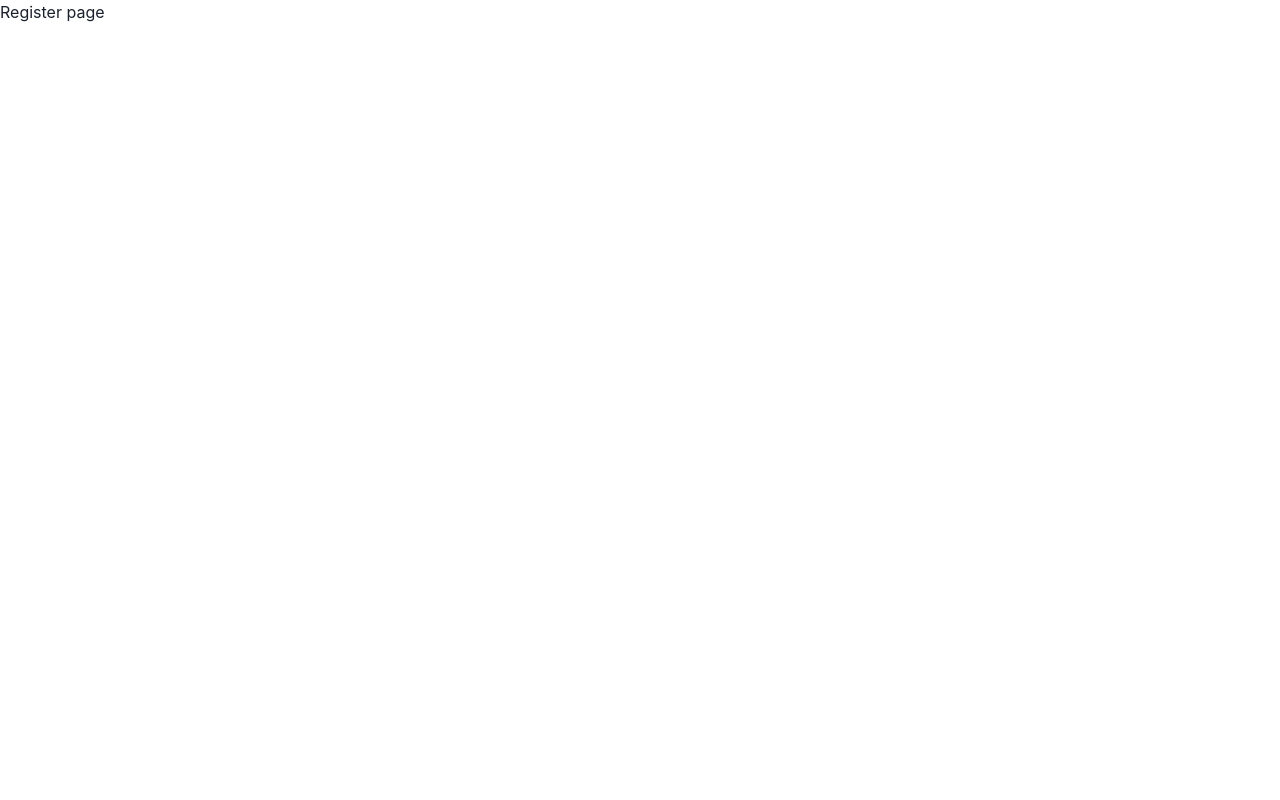
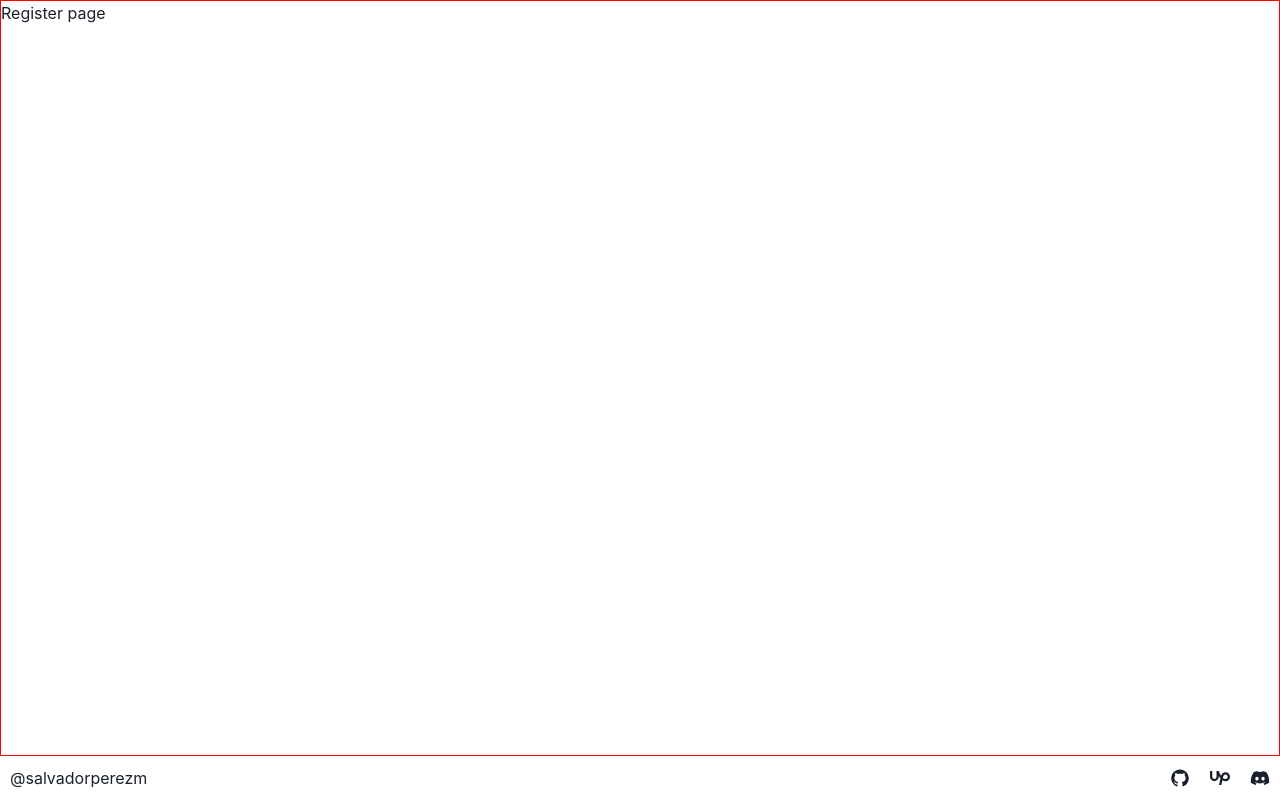
Before and after one commit to salvadorperezm/to-do-app, a React (Vite) app: page /register in a window 1280 px wide. Built offline with nearby package versions, Linux system fonts and the light colour scheme.

Commit message:
form footer component added

```diff
--- a/package.json
+++ b/package.json
@@ -16,6 +16,7 @@
     "framer-motion": "^8.5.2",
     "react": "^18.2.0",
     "react-dom": "^18.2.0",
+    "react-icons": "^4.7.1",
     "react-router-dom": "^6.7.0"
   },
   "devDependencies": {
--- a/src/chakra/theme.js
+++ b/src/chakra/theme.js
@@ -1,6 +1,6 @@
 import { extendTheme } from "@chakra-ui/react";
 
-const theme = extendTheme({
+const customTheme = extendTheme({
   colors: {
     main: "#0075f2",
     black: "#000000",
@@ -13,6 +13,14 @@ const theme = extendTheme({
       900: "#d1d1d1",
     },
   },
+  breakpoints: {
+    sm: "320px",
+    md: "768p",
+    lg: "960px",
+    xl: "1200px",
+  },
 });
 
+const theme = extendTheme({ customTheme });
+
 export default theme;
--- /dev/null
+++ b/src/components/Footer/FooterForm/FooterForm.jsx
@@ -0,0 +1,38 @@
+import { Box, Text, Link } from "@chakra-ui/react";
+import { AiFillGithub } from "react-icons/ai";
+import { SiUpwork } from "react-icons/si";
+import { FaDiscord } from "react-icons/fa";
+
+import { icon, iconsContainer, mainContainer } from "./FooterFormStyles";
+
+export const FooterForm = () => {
+  return (
+    <Box {...mainContainer}>
+      <Box>
+        <Link isExternal href="https://github.com/salvadorperezm">
+          @salvadorperezm
+        </Link>
+      </Box>
+      <Box {...iconsContainer}>
+        <Link isExternal href="https://github.com/salvadorperezm">
+          <Box>
+            <AiFillGithub {...icon} />
+          </Box>
+        </Link>
+        <Link
+          isExternal
+          href="https://www.upwork.com/freelancers/~018af8c84df7c21c03"
+        >
+          <Box>
+            <SiUpwork {...icon} />
+          </Box>
+        </Link>
+        <Link isExternal href="https://discordapp.com/users/salva#4492">
+          <Box>
+            <FaDiscord {...icon} />
+          </Box>
+        </Link>
+      </Box>
+    </Box>
+  );
+};
--- /dev/null
+++ b/src/components/Footer/FooterForm/FooterFormStyles.js
@@ -0,0 +1,19 @@
+export const mainContainer = {
+  display: `flex`,
+  flexDirection: { base: `column-reverse`, md: `row` },
+  alignItems: `center`,
+  justifyContent: { base: `center`, md: `space-between` },
+  gap: { base: `5px` },
+  padding: `10px`,
+  backgroundColor: `grey.400`,
+};
+
+export const iconsContainer = {
+  display: `flex`,
+  alignItems: `center`,
+  gap: `20px`,
+};
+
+export const icon = {
+  size: `20px`,
+};
--- /dev/null
+++ b/src/components/Footer/FooterForm/index.js
@@ -0,0 +1 @@
+export * from "./FooterForm";
--- /dev/null
+++ b/src/components/Footer/index.js
@@ -0,0 +1 @@
+export * from "./FooterForm";
--- a/src/components/index.js
+++ b/src/components/index.js
@@ -1 +1,2 @@
 export * from "./RequiredAuth";
+export * from "./Footer";
--- /dev/null
+++ b/src/layout/FormLayout/FormLayout.jsx
@@ -0,0 +1,13 @@
+import { Box, Text } from "@chakra-ui/react";
+import { FooterForm } from "../../components/Footer/FooterForm/FooterForm";
+
+import { content, footer, mainContainer } from "./FormLayoutStyles";
+
+export const FormLayout = ({ children }) => {
+  return (
+    <Box {...mainContainer}>
+      <Box {...content}>{children}</Box>
+      <FooterForm {...footer} />
+    </Box>
+  );
+};
--- /dev/null
+++ b/src/layout/FormLayout/FormLayoutStyles.js
@@ -0,0 +1,20 @@
+export const mainContainer = {
+  width: `100vw`,
+  height: `100vh`,
+  display: `grid`,
+  gridTemplateAreas: `
+    content
+    footer
+  `,
+  gridTemplateColumns: `1fr`,
+  gridTemplateRows: `1fr auto`,
+};
+
+export const content = {
+  area: `content`,
+  border: `1px solid red`,
+};
+
+export const footer = {
+  area: `footer`,
+};
--- /dev/null
+++ b/src/layout/FormLayout/index.js
@@ -0,0 +1 @@
+export * from "./FormLayout";
--- /dev/null
+++ b/src/layout/index.js
@@ -0,0 +1 @@
+export * from "./FormLayout";
--- a/src/pages/Register/Register.jsx
+++ b/src/pages/Register/Register.jsx
@@ -1,9 +1,11 @@
 import { Box, Text } from "@chakra-ui/react";
+
+import { FormLayout } from "../../layout";
 
 export const Register = () => {
   return (
-    <Box>
+    <FormLayout>
       <Text>Register page</Text>
-    </Box>
+    </FormLayout>
   );
 };
```
Also changed, not shown: 1 other file (tests, documents, lock files or other folders).
